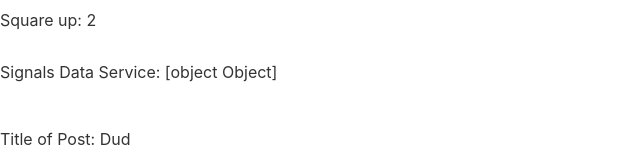
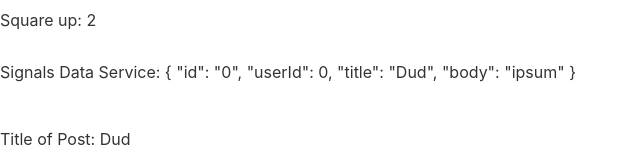
Before and after one commit to javierlona/learning_angular_signals_v17, an Angular app: page / in a window 1280 px wide. Shown: the part 277-427 px from the top of the page, without its empty margins (0-640 px from the left). Built offline with nearby package versions, Linux system fonts and the light colour scheme; no server answers.

Commit message:
Import CommonModule

```diff
--- a/src/app/app.component.html
+++ b/src/app/app.component.html
@@ -35,7 +35,7 @@
 
 <div class="row">
   <div class="col">
-    <p>Signals Data Service: {{ bulletinService.bulletinInfo() }}</p>
+    <p>Signals Data Service: {{ bulletinService.bulletinInfo() | json }}</p>
     <br>
     <p>Title of Post: {{ bulletinService.bulletinInfo().title }}</p>
   </div>
--- a/src/app/app.component.ts
+++ b/src/app/app.component.ts
@@ -2,11 +2,12 @@ import { Component, computed, effect, signal } from '@angular/core';
 import { RouterOutlet } from '@angular/router';
 import { BulletinService } from './services/bulletin.service';
 import { SubwayComponent } from './components/subway/subway.component';
+import { CommonModule } from '@angular/common';
 
 @Component({
   selector: 'app-root',
   standalone: true,
-  imports: [RouterOutlet, SubwayComponent],
+  imports: [RouterOutlet, SubwayComponent, CommonModule],
   templateUrl: './app.component.html',
   styleUrl: './app.component.css'
 })
--- a/src/app/components/subway/subway.component.html
+++ b/src/app/components/subway/subway.component.html
@@ -1,17 +1,16 @@
 <p>subway works!</p>
-<p>Display the body of post: {{  postBody }}</p>
+<p>Display the body of post: {{ postBody }}</p>
+
+<!--
+  Example of needing to import the CommonModule in the imports
+  array within the component to utilize the *ngFor directive
+ -->
 <!-- <ul>
   <li *ngFor="let post of bulletinService.bulletinArray()">
     {{ post.title }}
   </li>
 </ul> -->
 
-
-<!-- <ul>
-  <ng-template ngFor let-hero [ngForOf]="bulletinService.bulletinArray()">
-    <li>{{hero.name}}
-  </ng-template>
-</ul> -->
 <ul>
   @for (post of this.postsByUser(); track post.id) {
     <li>{{ post.title }}</li>
```
